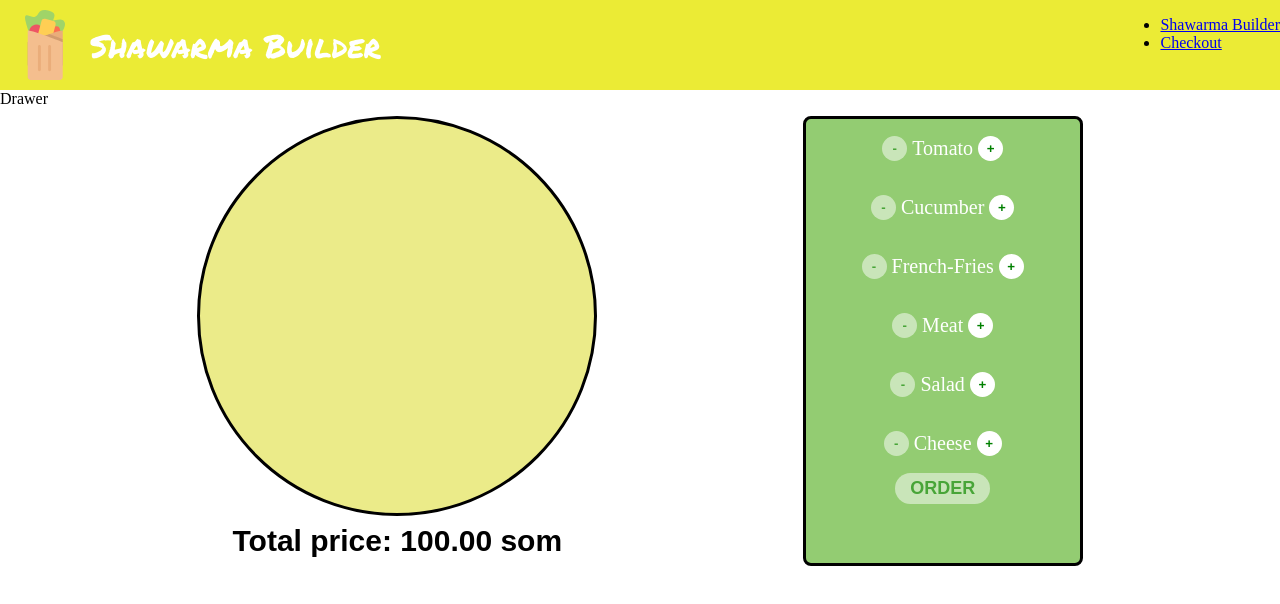
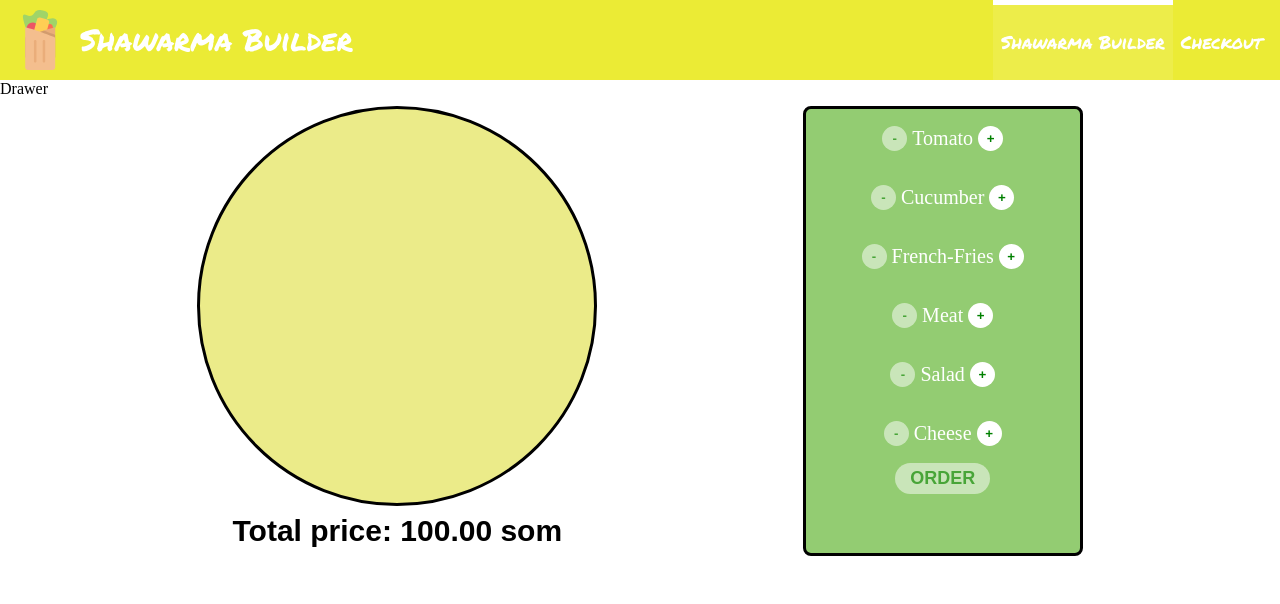
Before and after one commit to bayel-bakytov/shawarma-builder, a React (Create React App) app: page / in a window 1280 px wide. Shown: the top 604 px of the page. Built offline with nearby package versions, Linux system fonts and the light colour scheme.

Commit message:
Create styles for links and animation

```diff
--- a/src/components/Layout/Logo/Logo.module.css
+++ b/src/components/Layout/Logo/Logo.module.css
@@ -4,11 +4,11 @@
 }
 .Logo img {
   margin: 10px;
-  height: 70px;
-  width: 70px;
+  height: 60px;
+  width: 60px;
 }
 .Logo span {
   font-family: "Permanent Marker", cursive;
   color: white;
-  font-size: 2rem;
+  font-size: 30px;
 }
--- a/src/components/Layout/Toolbar/Navigation/Navigation.js
+++ b/src/components/Layout/Toolbar/Navigation/Navigation.js
@@ -4,7 +4,7 @@
 
 export default () => (
   <ul className={classes.Navigation}>
-    <NavigationItem url="/">Shawarma Builder</NavigationItem>
+    <NavigationItem url="/" active>Shawarma Builder</NavigationItem>
     <NavigationItem url="/checkout">Checkout</NavigationItem>
   </ul>
 );
--- a/src/components/Layout/Toolbar/Navigation/Navigation.module.css
+++ b/src/components/Layout/Toolbar/Navigation/Navigation.module.css
@@ -0,0 +1,6 @@
+.Navigation{
+    list-style: none;
+    display: flex;
+    padding: 0;
+    margin: 0 10px;
+}
--- a/src/components/Layout/Toolbar/Navigation/NavigationItem/NavigationItem.js
+++ b/src/components/Layout/Toolbar/Navigation/NavigationItem/NavigationItem.js
@@ -1,3 +1,10 @@
 import React from "react";
+import classes from "./NavigationItem.module.css";
 
-export default ({ children,url }) => <li><a href={url}>{children}</a></li>;
+export default ({ children, url, active }) => (
+  <li className={classes.NavigationItem}>
+    <a href={url} className={active ? classes.active : null}>
+      {children}
+    </a>
+  </li>
+);
--- a/src/components/Layout/Toolbar/Navigation/NavigationItem/NavigationItem.module.css
+++ b/src/components/Layout/Toolbar/Navigation/NavigationItem/NavigationItem.module.css
@@ -0,0 +1,23 @@
+.NavigationItem a {
+  display: flex;
+  align-items: center;
+  padding: 8px;
+  height: 80px;
+  box-sizing: border-box;
+
+  text-decoration: none;
+  font-family: "Permanent Marker", cursive;
+  color: white;
+  font-size: 18px;
+  border-top: 5px solid transparent;
+
+  transition: all .3s ease-in-out;
+}
+.NavigationItem a:hover {
+  border-top-color: white;
+  background-color: rgba(255, 255, 2555, 0.3);
+}
+.NavigationItem .active {
+    border-top-color: white;
+    background-color: rgba(255, 255, 2555, 0.1);
+  }
```
